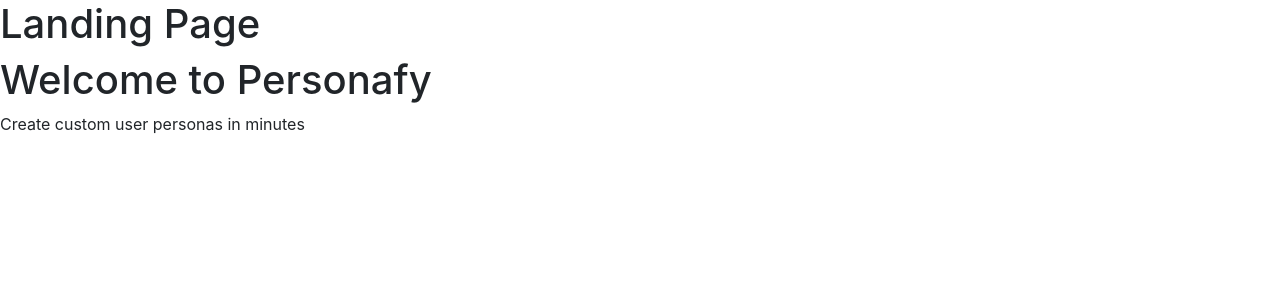
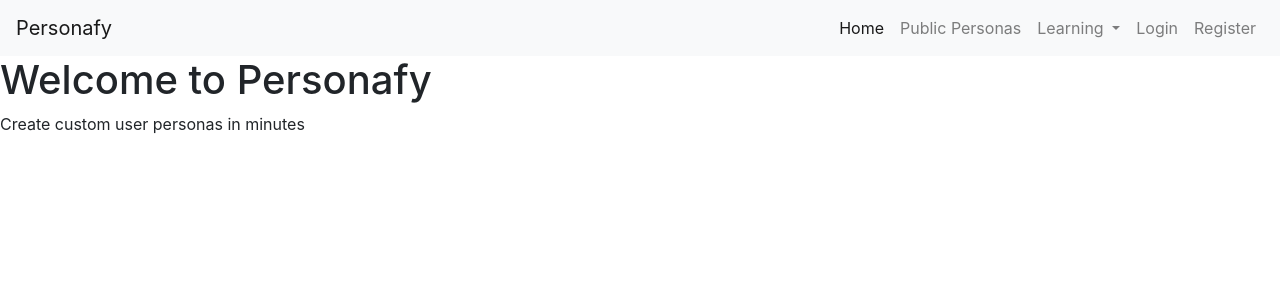
Before and after one commit to orlamadden/personafy, a Flask app: page / in a window 1280 px wide. Shown: the top 300 px of the page. Run offline with Flask 2, Linux system fonts and the light colour scheme; some libraries are stand-ins or nearby versions.

Commit message:
added navigation menu and linked home and public persona pages

```diff
--- a/templates/base.html
+++ b/templates/base.html
@@ -7,11 +7,46 @@
 <link rel="stylesheet" href="https://cdnjs.cloudflare.com/ajax/libs/twitter-bootstrap/4.5.0/css/bootstrap.min.css">
 <link rel="stylesheet" href="https://cdnjs.cloudflare.com/ajax/libs/font-awesome/5.13.0/css/all.min.css">
 <link rel="stylesheet" href="assets/css/style.css">
-<title>Title</title>
+<title>Personafy</title>
 </head>
 <body>
 
-<h1>Landing Page</h1>
+<header>
+    <!-- Navigation menu -->
+    <nav class="navbar navbar-expand-lg navbar-light bg-light">
+    <a class="navbar-brand" href="#">Personafy</a>
+    <button class="navbar-toggler" type="button" data-toggle="collapse" data-target="#navbarText" aria-controls="navbarText" aria-expanded="false" aria-label="Toggle navigation">
+        <span class="navbar-toggler-icon"></span>
+    </button>
+    <div class="collapse navbar-collapse" id="navbarText">
+        <ul class="navbar-nav ml-auto">
+        <li class="nav-item active">
+            <a class="nav-link" href="{{url_for('index')}}">Home <span class="sr-only">(current)</span></a>
+        </li>
+        <li class="nav-item">
+            <a class="nav-link" href="{{url_for('public_personas')}}">Public Personas</a>
+        </li>
+        <li class="nav-item dropdown">
+        <a class="nav-link dropdown-toggle" href="#" id="navbarDropdownMenuLink" data-toggle="dropdown" aria-haspopup="true" aria-expanded="false">
+          Learning
+        </a>
+        <div class="dropdown-menu" aria-labelledby="navbarDropdownMenuLink">
+          <a class="dropdown-item" href="#">User persona hot tips</a>
+          <a class="dropdown-item" href="#">Tutorials</a>
+          <a class="dropdown-item" href="#">Articles</a>
+        </div>
+      </li>
+        <li class="nav-item">
+            <a class="nav-link" href="#">Login</a>
+        </li>
+        <li class="nav-item">
+            <a class="nav-link" href="#">Register</a>
+        </li>
+        </ul>
+    </div>
+    </nav>
+
+</header>
 
 {% block content %}
 
```
